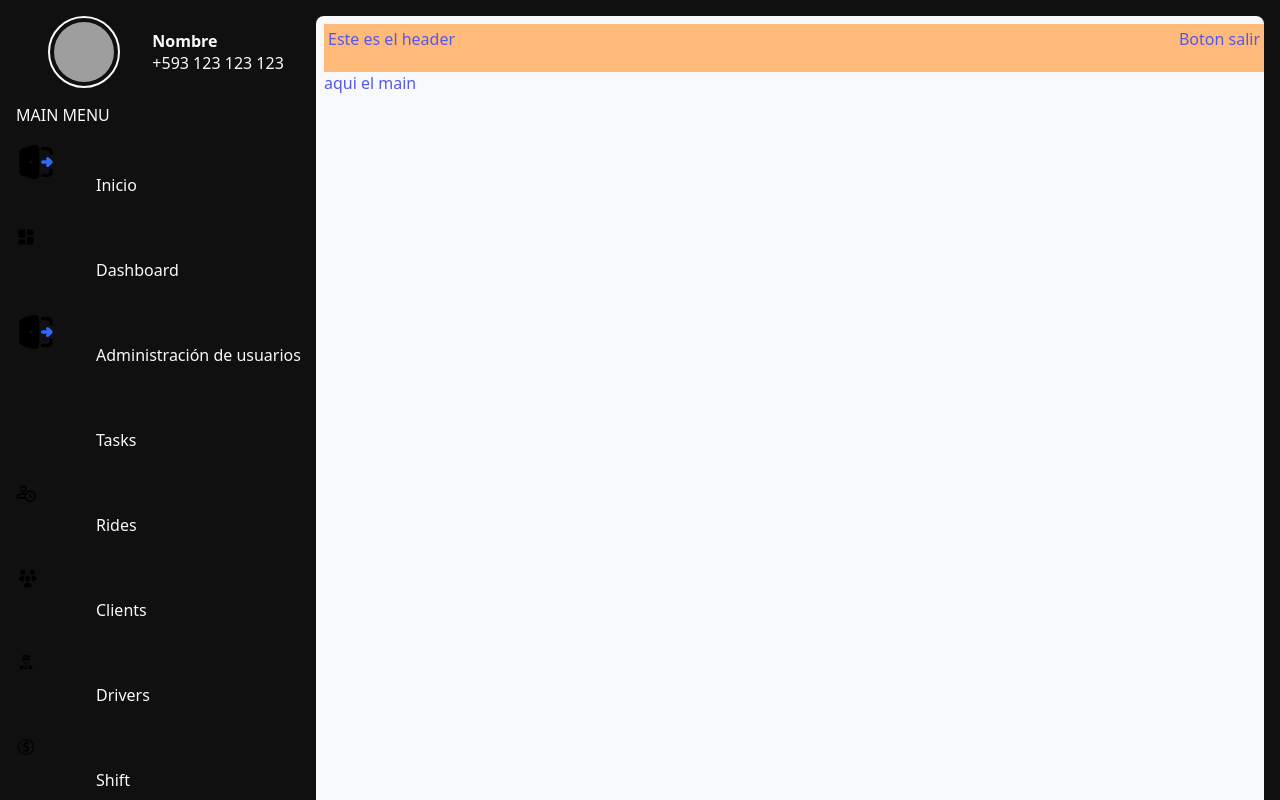
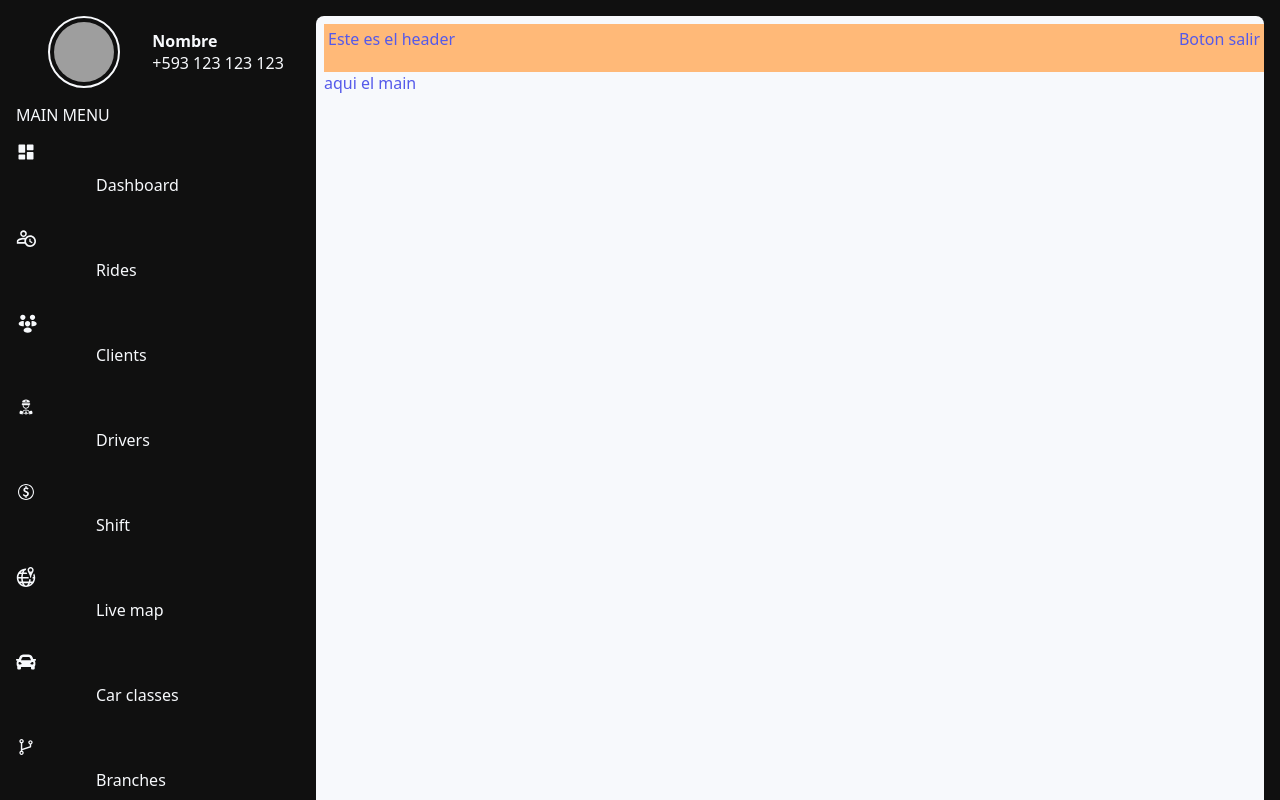
Before and after one commit to shoniisrael/ProyectoPracticoAngular, an Angular app in the folder Taller-Angular/: page / in a window 1280 px wide. Shown: the top 800 px of the page. Built offline with nearby package versions, Linux system fonts and the light colour scheme; grey boxes are pictures that could not be loaded.

Commit message:
style(icons): cambio color por fill en componente

```diff
--- a/Taller-Angular/src/app/const/sidebar.const.ts
+++ b/Taller-Angular/src/app/const/sidebar.const.ts
@@ -1,30 +1,14 @@
 import { SidebarRoutesInterface } from "src/app/models/sidebarRoutes.interfaces"
 
 export const SidebarRoutes: SidebarRoutesInterface[] = [
-    {
-        name: "Inicio",
-        route: "/inicio",
-        icon: "icon-door",
-        userRoles: [1,2,3]
-    },
+
     {
         name: "Dashboard",
         route: "/dashboard",
         icon: "icon-dashboard",
         userRoles: [1,2]
     },
-    {
-        name: "Administración de usuarios",
-        route: "/admin-users",
-        icon: "icon-door",
-        userRoles: [1]
-    },
-    {
-        name: "Tasks",
-        route: "/tasks",
-        icon: "icon-tasks",
-        userRoles: [1,2,3]
-    },
+
     {
         name: "Rides",
         route: "/rides",
--- a/Taller-Angular/src/app/modules/shared/components/sidebar/sidebar.component.html
+++ b/Taller-Angular/src/app/modules/shared/components/sidebar/sidebar.component.html
@@ -10,7 +10,7 @@
         <p>MAIN MENU</p>
     </div>
     <div [routerLink]="option.route" class="sidebar__row" *ngFor="let option of menuOptions"  [class.sidebar__row--selected]="true">
-        <app-icon  name="{{option.icon}}" width="80px" height="80px"></app-icon>
+        <app-icon  name="{{option.icon}}" width="80px" height="80px" color="var(--light-gray-color)"></app-icon>
         <p>{{option.name}}</p>
     </div>
 </div>
--- a/Taller-Angular/src/app/modules/shared/icon/icon.component.html
+++ b/Taller-Angular/src/app/modules/shared/icon/icon.component.html
@@ -1,3 +1,3 @@
-<svg [attr.width]="width" [attr.height]="height" [style.color]="color">
+<svg [attr.width]="width" [attr.height]="height" [style.fill]="color">
     <use [attr.xlink:href]="'/assets/icons.svg#'+ name"></use>
 </svg>
--- a/Taller-Angular/src/app/modules/shared/layout/layout.component.html
+++ b/Taller-Angular/src/app/modules/shared/layout/layout.component.html
@@ -7,6 +7,7 @@
 
         </nav>
         aqui el main
+
             <router-outlet>
             </router-outlet>
     </main>
```
Also changed, not shown: Taller-Angular/src/assets/icons.svg, 1 other file (tests, documents, lock files or other folders).
